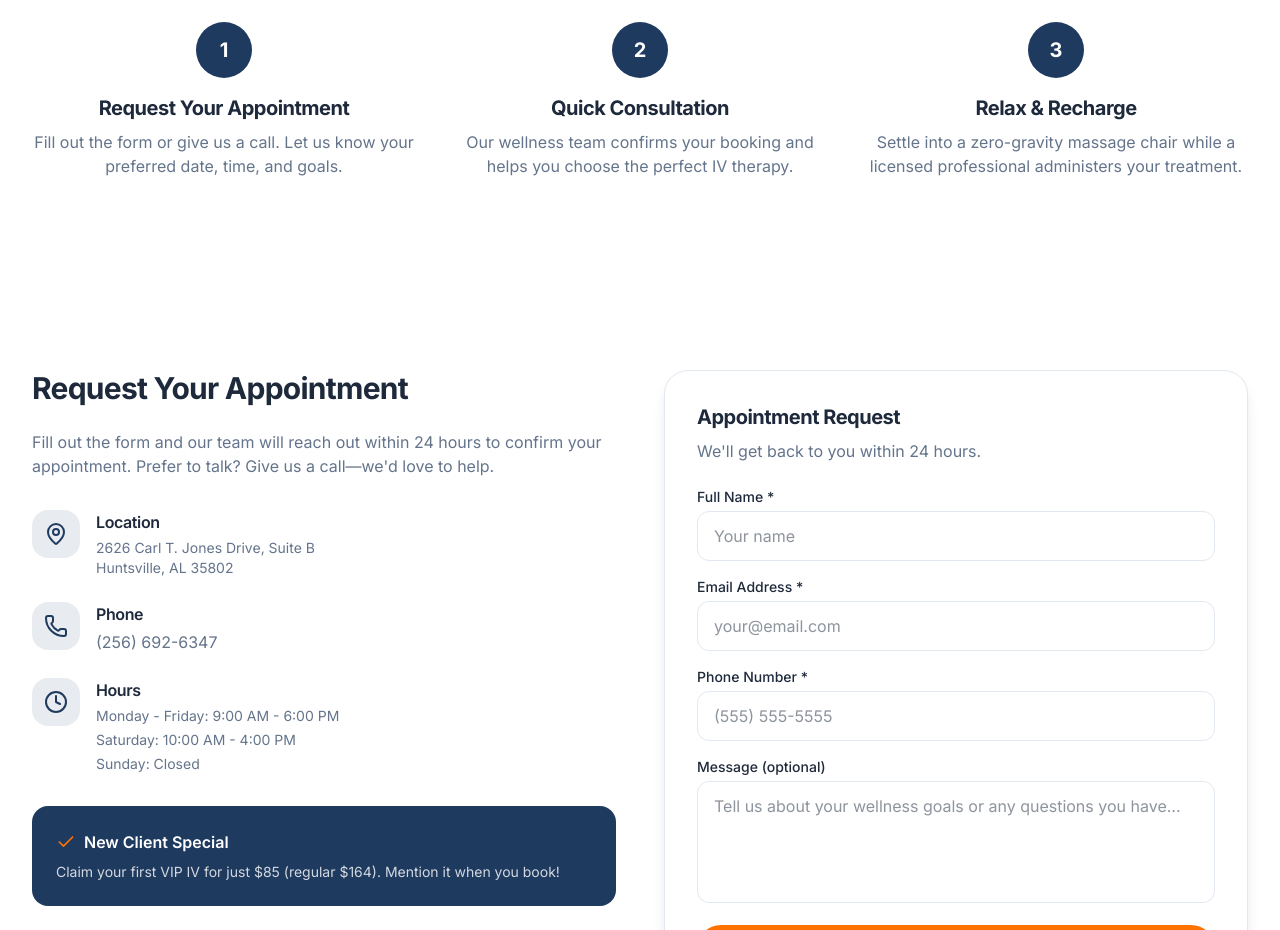
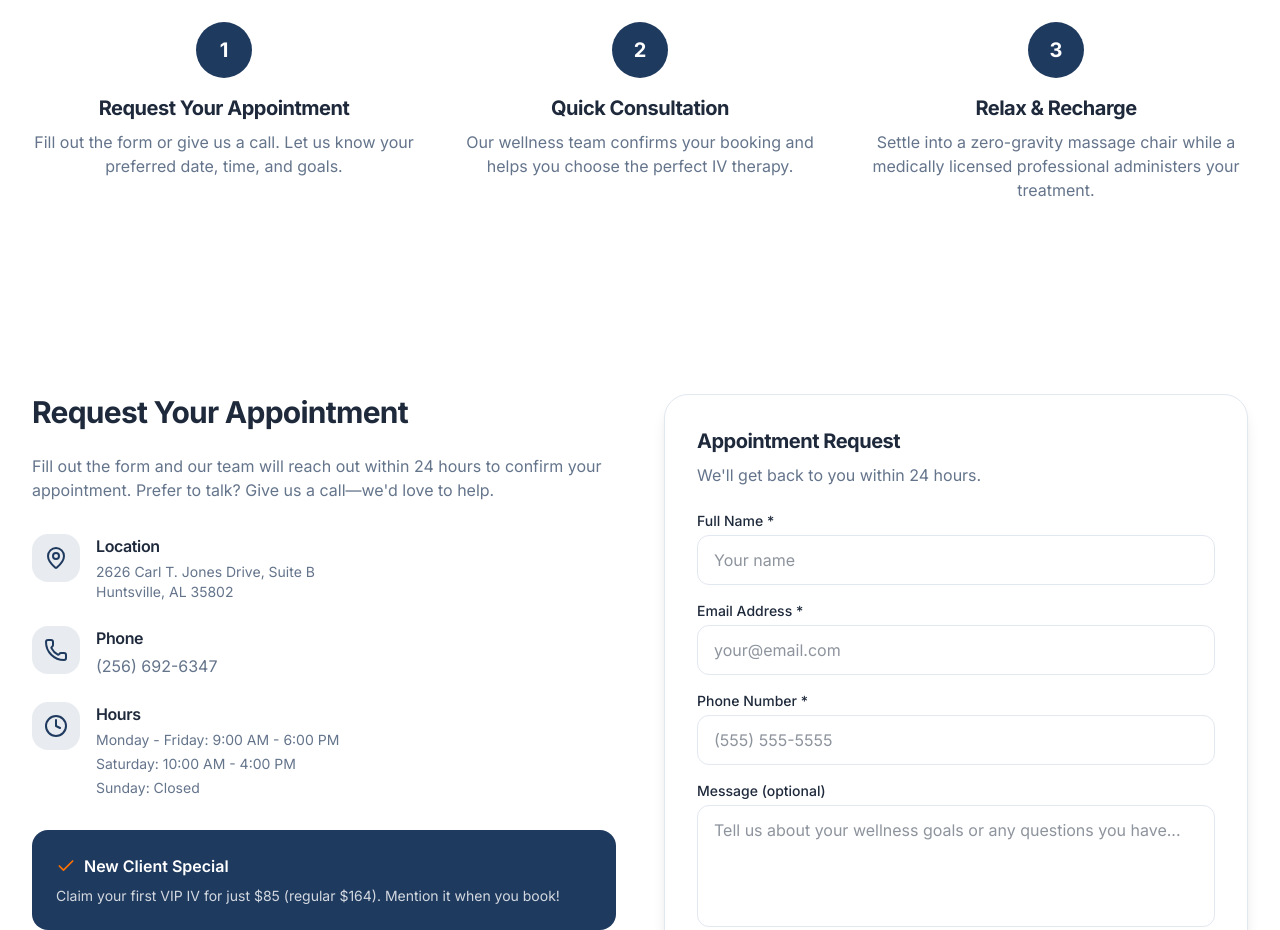
Before and after one commit to VandalsSmile/pivjv, a Next.js app: page /book in a window 1280 px wide. Shown: the part 800-1730 px from the top of the page. Built offline with nearby package versions, Linux system fonts and the light colour scheme.

Commit message:
copy: Clarify staff are medically licensed professionals

```diff
--- a/app/about/page.tsx
+++ b/app/about/page.tsx
@@ -144,7 +144,7 @@ export default function AboutPage() {
                 Meet the Team
               </p>
               <h2 className="text-3xl md:text-4xl font-bold mb-6 text-balance">
-                Expert Care from Licensed Professionals
+                Expert Care from Medically Licensed Professionals
               </h2>
               <p className="text-foreground-muted mb-6">
                 Our dedicated team of wellness professionals is here to guide
--- a/app/book/page.tsx
+++ b/app/book/page.tsx
@@ -34,7 +34,7 @@ const STEPS = [
     number: "3",
     title: "Relax & Recharge",
     description:
-      "Settle into a zero-gravity massage chair while a licensed professional administers your treatment.",
+      "Settle into a zero-gravity massage chair while a medically licensed professional administers your treatment.",
   },
 ];
 
--- a/components/sections/hero-section.tsx
+++ b/components/sections/hero-section.tsx
@@ -59,7 +59,7 @@ export function HeroSection() {
               </div>
               <div className="flex items-center gap-2">
                 <Check className="w-5 h-5 text-accent" />
-                <span className="text-foreground text-sm">Licensed professionals</span>
+                <span className="text-foreground text-sm">Medically licensed professionals</span>
               </div>
               <div className="flex items-center gap-2">
                 <Check className="w-5 h-5 text-accent" />
```
